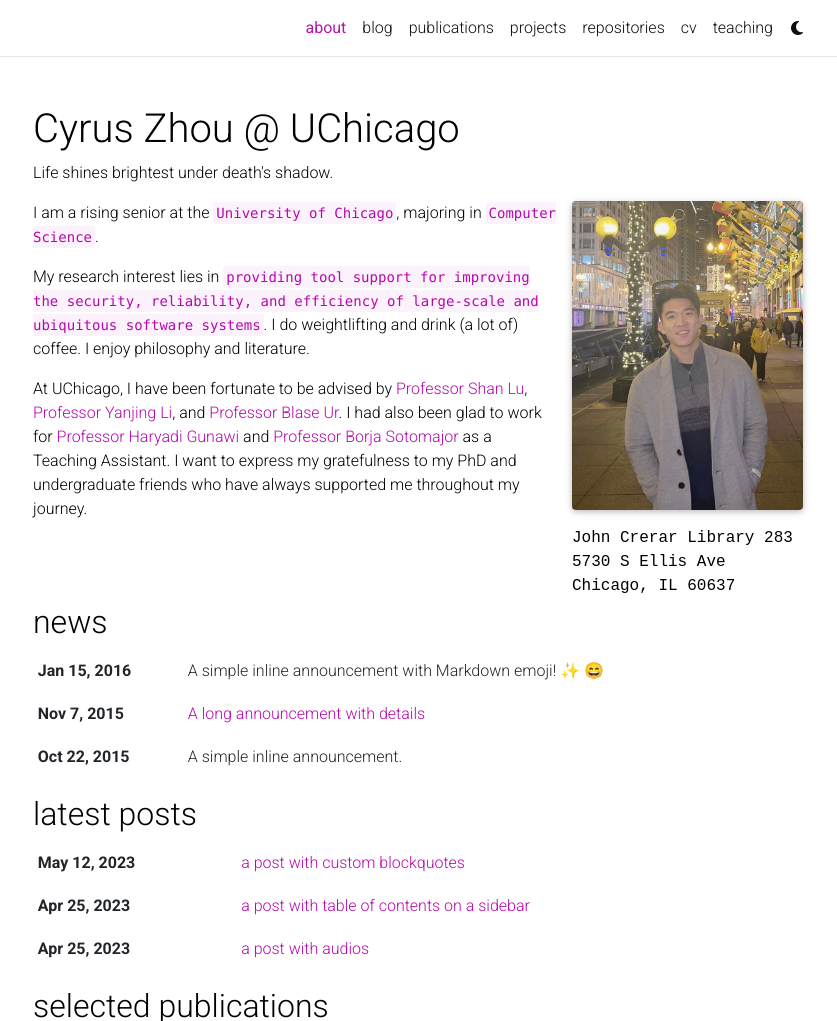
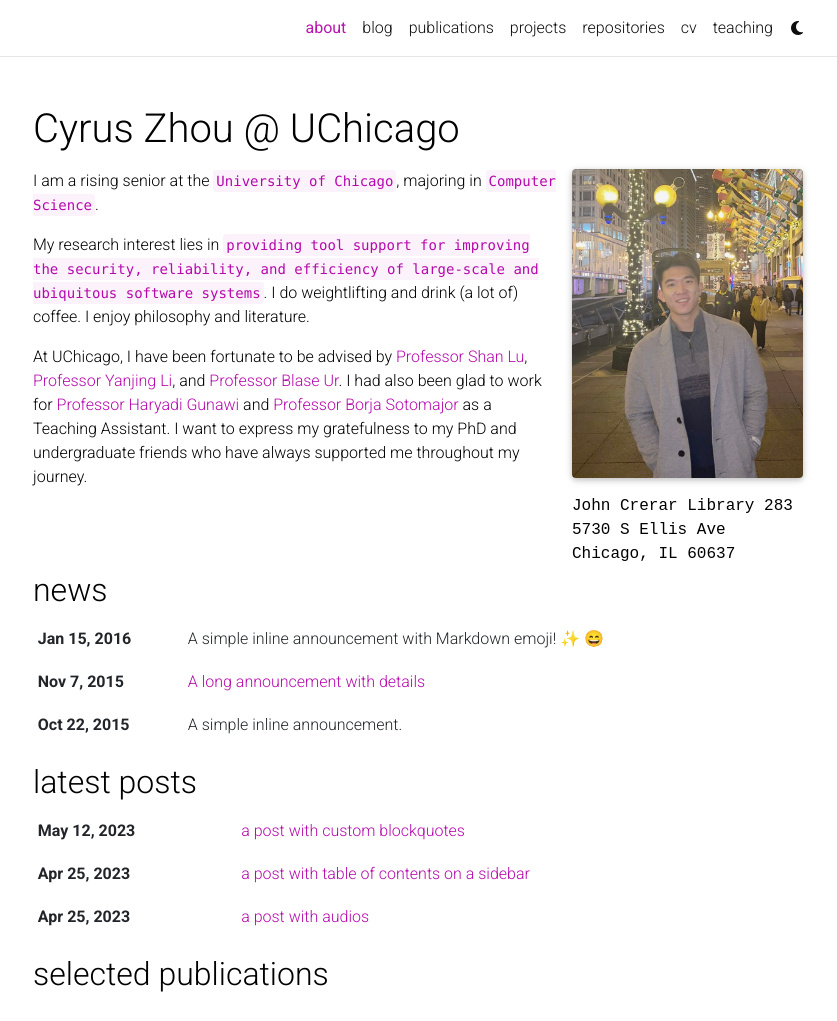
Before and after one commit to cyruszzhou/cyruszzhou.github.io, a Jekyll site: the page built from _pages/about.md, in a window 1280 px wide and 1343 px high, cut to the strip 0-1021 px from the top of the window. Shown: the whole strip, without its empty margins (222-1059 px from the left). Built offline with Jekyll 4.4.1, drawn with Linux system fonts in a browser that asks for light colours; full-size pictures stand in for the smaller copies a plugin makes; emoji names are drawn with the system emoji font; comment, search, counter and statistics services are not loaded; a style sheet for code colours, icons or effects is not loaded.

Commit message:
delete subtitle

```diff
--- a/_pages/about.md
+++ b/_pages/about.md
@@ -2,7 +2,7 @@
 layout: about
 title: about
 permalink: /
-subtitle: Life shines brightest under death's shadow.
+subtitle:
 
 profile:
   align: right
```
